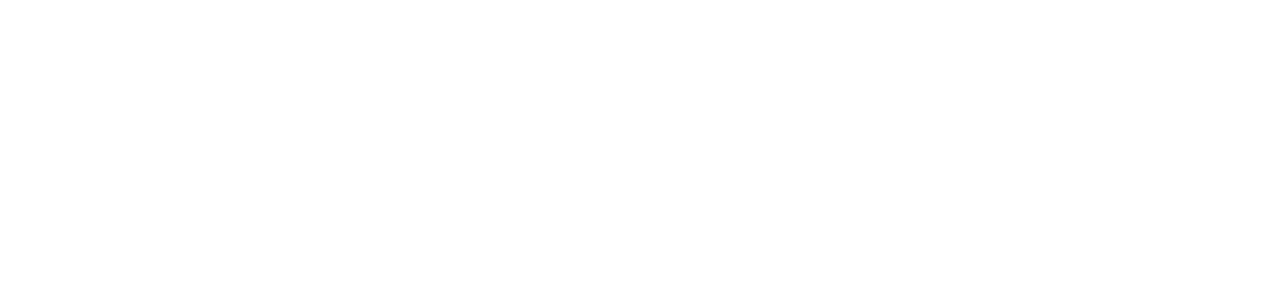
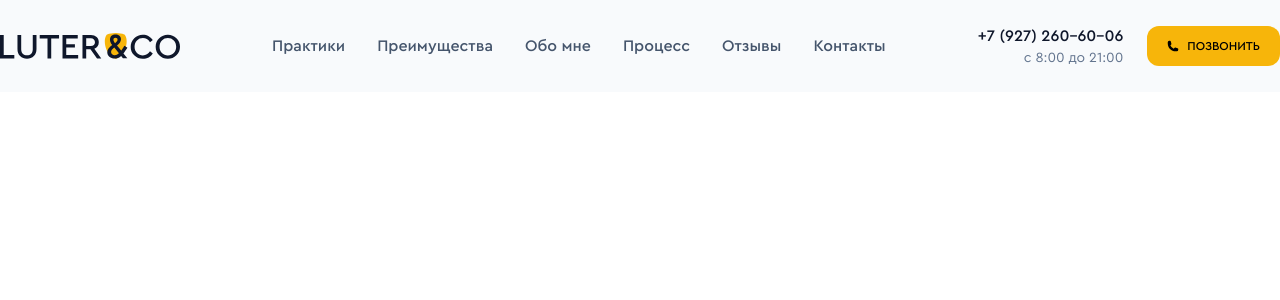
Before and after one commit to developer-samara-web/luter-landing, a Next.js app: page / in a window 1280 px wide. Shown: the top 300 px of the page. Built offline with nearby package versions, Linux system fonts and the light colour scheme.

Commit message:
feat: add Header section

```diff
--- a/app/page.js
+++ b/app/page.js
@@ -1,6 +1,9 @@
+import Header from "@/components/Header/Header";
+
 const Home = () => {
 	return (
 		<main className="wrapper">
+			<Header />
 		</main>
 	);
 }
--- /dev/null
+++ b/components/Header/Header.css
@@ -0,0 +1,204 @@
+@reference "../../app/globals.css";
+
+.header {
+
+	/* Layout */
+	@apply flex justify-center items-center w-full;
+
+}
+
+.header__inner {
+
+	/* Layout */
+	@apply relative flex flex-row justify-between items-center container;
+
+	/* Spacing */
+	@apply py-6;
+
+}
+
+.header__logo {
+
+	/* Layout */
+	@apply relative z-20;
+
+}
+
+.header__nav {
+
+	/* Layout */
+	@apply flex items-center;
+
+	/* Spacing */
+	@apply gap-8;
+
+}
+
+.header__link {
+
+	/* Typography */
+	@apply font-medium text-slate-600 hover:text-slate-900;
+
+	/* Animation */
+	@apply transition-colors;
+
+}
+
+.header__contacts {
+
+	/* Layout */
+	@apply flex flex-row items-center;
+
+	/* Spacing */
+	@apply gap-6;
+
+}
+
+.header__contact {
+
+	/* Layout */
+	@apply flex flex-col items-end;
+
+}
+
+.header__phone {
+
+	/* Typography */
+	@apply text-base font-medium text-slate-900;
+
+}
+
+.header__time {
+
+	/* Typography */
+	@apply text-sm text-slate-500;
+
+}
+
+.header__button {
+
+	/* Layout */
+	@apply flex flex-row items-center justify-center;
+
+	/* Spacing */
+	@apply gap-2 px-5 py-3;
+
+	/* Typography */
+	@apply text-xs uppercase font-medium;
+
+	/* Border */
+	@apply rounded-xl;
+
+	/* Background */
+	@apply bg-[#f7b50a] hover:bg-[#e5a80c];
+
+	/* Interaction */
+	@apply cursor-pointer;
+
+	/* Animation */
+	@apply transition-colors;
+
+}
+
+.header__burger {
+
+	/* Layout */
+	@apply hidden relative z-20 items-center justify-center;
+
+	/* Spacing */
+	@apply p-2;
+
+	/* Typography */
+	@apply text-slate-900;
+
+	/* Border */
+	@apply rounded-lg;
+
+	/* Interaction */
+	@apply cursor-pointer;
+
+}
+
+@media (max-width: 1024px) {
+
+	.header__inner {
+
+		/* Spacing */
+		@apply py-4;
+
+	}
+
+	.header__logo {
+
+		/* Sizing */
+		@apply w-[150px] h-auto;
+
+	}
+
+	.header__nav {
+
+		/* Layout */
+		@apply fixed left-0 top-0 z-10 hidden w-full h-screen flex-col justify-center;
+
+		/* Spacing */
+		@apply gap-8;
+
+		/* Background */
+		@apply bg-white;
+
+	}
+
+	.header__nav--open {
+
+		/* Layout */
+		@apply flex;
+
+	}
+
+	.header__link {
+
+		/* Typography */
+		@apply text-xl;
+
+	}
+
+	.header__contacts {
+
+		/* Layout */
+		@apply hidden;
+
+	}
+
+	.header__burger {
+
+		/* Layout */
+		@apply flex;
+
+	}
+
+}
+
+@media (max-width: 480px) {
+
+	.header__logo {
+
+		/* Sizing */
+		@apply w-[130px];
+
+	}
+
+	.header__nav {
+
+		/* Spacing */
+		@apply gap-6;
+
+	}
+
+	.header__link {
+
+		/* Typography */
+		@apply text-lg;
+
+	}
+
+}
--- /dev/null
+++ b/components/Header/Header.js
@@ -0,0 +1,95 @@
+"use client";
+
+import "./Header.css";
+
+import { useState } from "react";
+import Image from "next/image";
+import Link from "next/link";
+import { PhoneIcon } from "@heroicons/react/24/solid";
+import { Menu, X } from "lucide-react";
+
+const Header = () => {
+	const [isOpen, setIsOpen] = useState(false);
+
+	const { header, menu, contacts, button } = {
+		header: {
+			logo: '/images/logo.svg',
+		},
+
+		menu: [
+			{
+				name: 'Практики',
+				url: '#practices'
+			},
+			{
+				name: 'Преимущества',
+				url: '#advantages'
+			},
+			{
+				name: 'Обо мне',
+				url: '#about'
+			},
+			{
+				name: 'Процесс',
+				url: '#steps'
+			},
+			{
+				name: 'Отзывы',
+				url: '#reviews'
+			},
+			{
+				name: 'Контакты',
+				url: '#contacts'
+			}
+		],
+
+		contacts: {
+			phone: '+7 (927) 260-60-06',
+			time: 'с 8:00 до 21:00'
+		},
+
+		button: {
+			name: 'Позвонить'
+		}
+	}
+
+	return (
+		<section className="header">
+			<div className="header__inner">
+				<Image className="header__logo" src={header.logo} width={180} height={50} alt="Logo" />
+				<nav className={`header__nav ${isOpen ? "header__nav--open" : ""}`}>
+					{menu?.map(({ name, url }, id) => (
+						<Link key={id} className="header__link" href={url} onClick={() => setIsOpen(false)}>
+							{name}
+						</Link>
+					))}
+				</nav>
+				<div className="header__contacts">
+					<div className="header__contact">
+						<span className="header__phone">
+							{contacts.phone}
+						</span>
+
+						<span className="header__time">
+							{contacts.time}
+						</span>
+					</div>
+
+					<button className="header__button">
+						<PhoneIcon className="size-3" />
+						{button.name}
+					</button>
+				</div>
+				<button className="header__burger" onClick={() => setIsOpen(!isOpen)} aria-label="Открыть меню">
+					{isOpen ? (
+						<X className="size-6" />
+					) : (
+						<Menu className="size-6" />
+					)}
+				</button>
+			</div>
+		</section>
+	);
+}
+
+export default Header;
```
Also changed, not shown: public/images/logo.svg (added).
